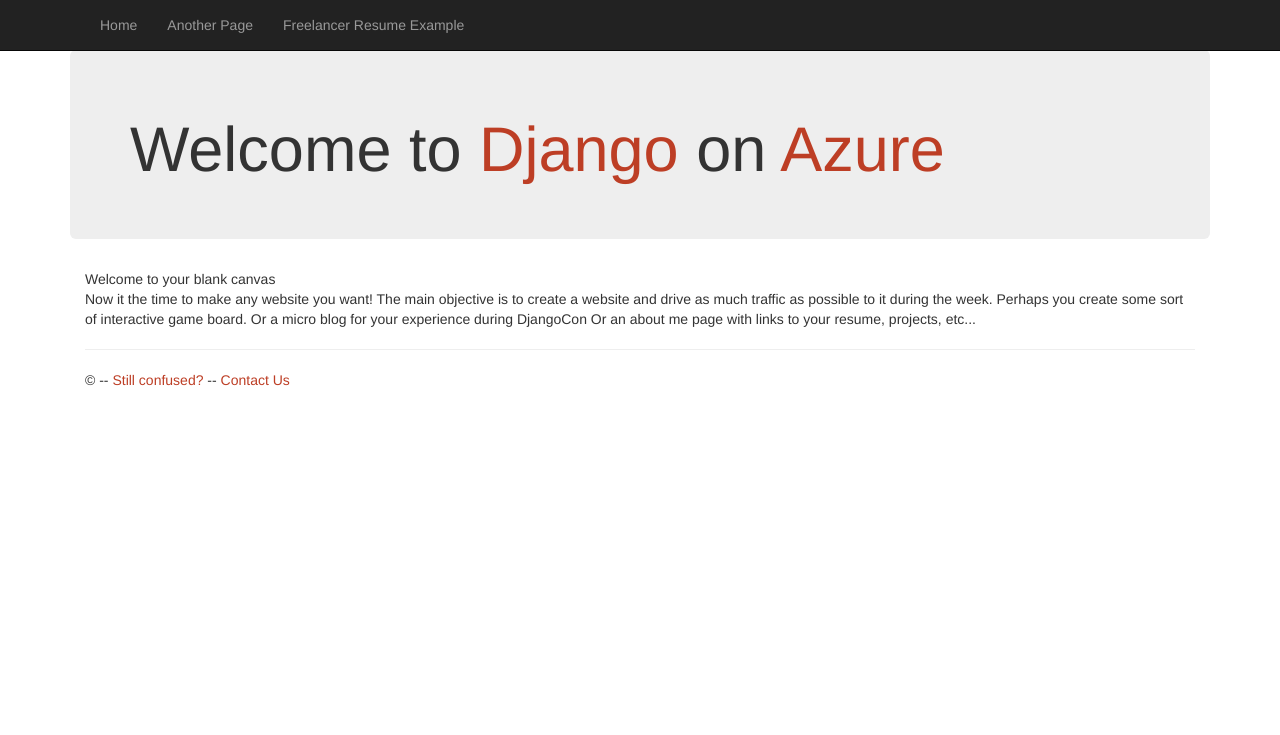
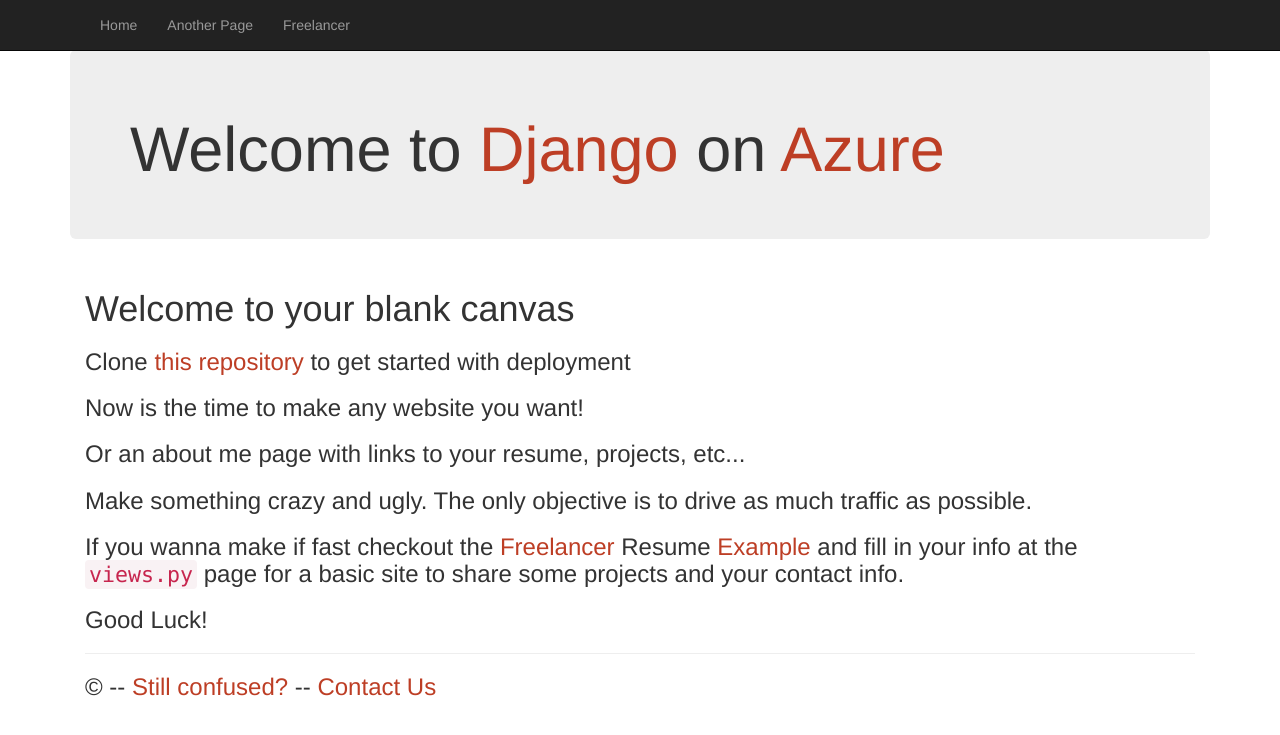
Before and after one commit to timmyreilly/YourDjangoSiteResume, a Django app: template app/templates/app/index.html in a window 1280 px wide. Shown: the top 735 px of the page. Run offline with Django 3.2, Linux system fonts and the light colour scheme; the template is opened without the code that fills it, so the values that code supplies are empty; some libraries are stand-ins or nearby versions.

Commit message:
clearning up layout.html

```diff
--- a/app/templates/app/index.html
+++ b/app/templates/app/index.html
@@ -6,18 +6,23 @@
 	<h1>Welcome to <a href="https://www.djangoproject.com/">Django</a> on <a href="http://azure.microsoft.com/en-us/services/">Azure</a></h1>
 </div>
 
-<div class="container"
+<div class="container">
+    <class="row"
+</div>
 
 <h1>Welcome to your blank canvas</h1>
 
-<p>
-    Now it the time to make any website you want!
-    The main objective is to create a website and drive as much traffic as possible to it during the week.
-    Perhaps you create some sort of interactive game board.
-    Or a micro blog for your experience during DjangoCon
-    Or an about me page with links to your resume, projects, etc...
+<h3>Clone <a href="https://github.com/timmyreilly/YourDjangoSiteResume/tree/master/app">this repository</a> to get started with deployment</h3>
 
-</p>
+<h3>Now is the time to make any website you want!</h3>
+
+<h3>Or an about me page with links to your resume, projects, etc... </h3>
+
+<h3>Make something crazy and ugly. The only objective is to drive as much traffic as possible. </h3>
+
+<h3>If you wanna make if fast checkout the <a href="http://startbootstrap.com/template-overviews/freelancer/">Freelancer</a> Resume <a href="{% url 'freelancer' %}">Example</a> and fill in your info at the <code href="https://github.com/timmyreilly/YourDjangoSiteResume/tree/master/app">views.py</code> page for a basic site to share some projects and your contact info.</h3>
+
+<h3>Good Luck!<h3>
 
 
 <!--<img src="/static/app/images/azure_code_challenge_small.png" id="azure_challenge_badge" />-->
--- a/app/templates/app/layout.html
+++ b/app/templates/app/layout.html
@@ -5,6 +5,9 @@
     <meta name="viewport" content="width=device-width, initial-scale=1.0">
     <title>{{ title }} - DjangoCon 2015</title>
     {% load staticfiles %}
+
+
+
     <link rel="stylesheet" type="text/css" href="{% static 'app/content/bootstrap.min.css' %}" />
     <link rel="stylesheet" type="text/css" href="{% static 'app/content/site.css' %}" />
     <script src="{% static 'app/scripts/modernizr-2.6.2.js' %}"></script>
@@ -24,7 +27,7 @@
                 <ul class="nav navbar-nav">
                     <li><a href="{% url 'home' %}">Home</a></li>
                     <li><a href="{% url 'anotherpage' %}">Another Page</a></li>
-                    <li><a href="{% url 'freelancer' %}">Freelancer Resume Example</a></li>
+                    <li><a href="{% url 'freelancer' %}">Freelancer</a></li>
                 </ul>
             </div>
         </div>
```
